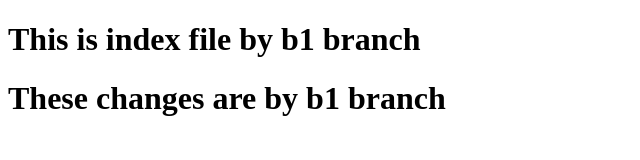
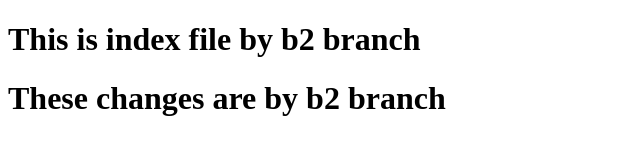
Before and after one commit to shrirams1804/gitrep, a plain HTML site: page index.html in a window 1280 px wide. Shown: the full height of the page, 0-640 px from the left. Drawn offline with Linux system fonts and the light colour scheme.

Commit message:
changes by b2

```diff
--- a/index.html
+++ b/index.html
@@ -6,7 +6,7 @@
     <title>Document</title>
 </head>
 <body>
-    <h1>This is index file by b1 branch</h1>
-    <h1>These changes are by b1 branch</h1>
+    <h1>This is index file by b2 branch</h1>
+    <h1>These changes are by b2 branch</h1>
 </body>
 </html>
```
